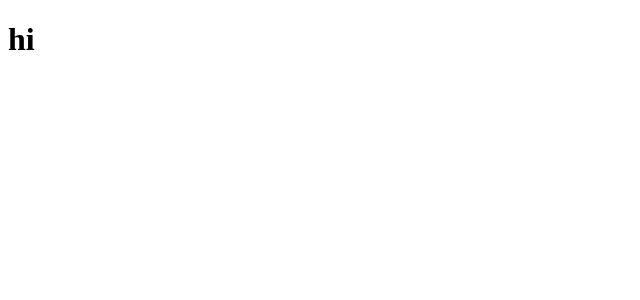
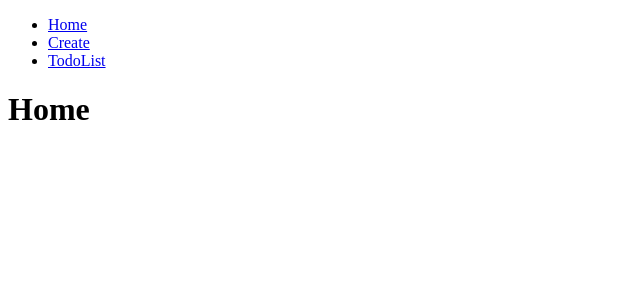
Before and after one commit to jamoliddinsaidov/epam_lab_homework, a React (Create React App) app in the folder react/05_improved_todo_app/: page / in a window 1280 px wide. Shown: the top 300 px of the page, without its empty margins (0-640 px from the left). Built offline with nearby package versions, Linux system fonts and the light colour scheme.

Commit message:
setup router

```diff
--- a/react/05_improved_todo_app/src/App.js
+++ b/react/05_improved_todo_app/src/App.js
@@ -1,9 +1,26 @@
 import React from 'react'
+import { Switch, Route } from 'react-router-dom'
+
+// components
+import Nav from './components/Nav'
+
+// pages
+import Home from './pages/Home'
+import Create from './pages/Create'
+import TodoList from './pages/TodoList'
+import NotFound from './pages/NotFound'
 
 function App() {
 	return (
-		<div>
-			<h1>hi</h1>
+		<div className='app'>
+			<Nav />
+
+			<Switch>
+				<Route path='/' component={Home} exact />
+				<Route path='/create' component={Create} />
+				<Route path='/todolist' component={TodoList} />
+				<Route component={NotFound} />
+			</Switch>
 		</div>
 	)
 }
--- /dev/null
+++ b/react/05_improved_todo_app/src/components/Nav.js
@@ -0,0 +1,24 @@
+import React from 'react'
+import { NavLink } from 'react-router-dom'
+
+const Nav = () => {
+	return (
+		<nav>
+			<ul>
+				<li>
+					<NavLink to='/' exact>
+						Home
+					</NavLink>
+				</li>
+				<li>
+					<NavLink to='/create'>Create</NavLink>
+				</li>
+				<li>
+					<NavLink to='/todolist'>TodoList</NavLink>
+				</li>
+			</ul>
+		</nav>
+	)
+}
+
+export default Nav
--- /dev/null
+++ b/react/05_improved_todo_app/src/pages/Create.js
@@ -0,0 +1,11 @@
+import React from 'react'
+
+const Create = () => {
+	return (
+		<div>
+			<h1>Create</h1>
+		</div>
+	)
+}
+
+export default Create
--- /dev/null
+++ b/react/05_improved_todo_app/src/pages/Home.js
@@ -0,0 +1,11 @@
+import React from 'react'
+
+const Home = () => {
+	return (
+		<div>
+			<h1>Home</h1>
+		</div>
+	)
+}
+
+export default Home
--- /dev/null
+++ b/react/05_improved_todo_app/src/pages/NotFound.js
@@ -0,0 +1,11 @@
+import React from 'react'
+
+const NotFound = () => {
+	return (
+		<div>
+			<h1>404 - Not Found</h1>
+		</div>
+	)
+}
+
+export default NotFound
--- /dev/null
+++ b/react/05_improved_todo_app/src/pages/TodoList.js
@@ -0,0 +1,11 @@
+import React from 'react'
+
+const TodoList = () => {
+	return (
+		<div>
+			<h1>TodoList</h1>
+		</div>
+	)
+}
+
+export default TodoList
```
